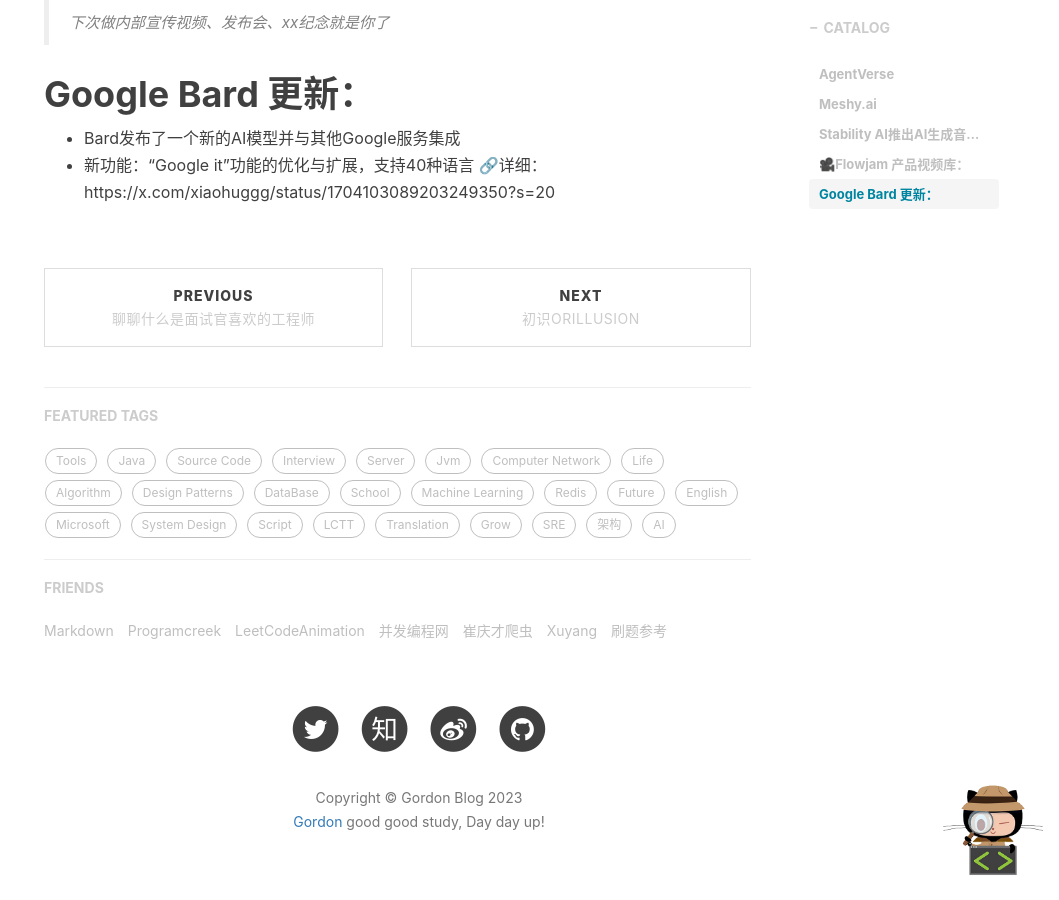
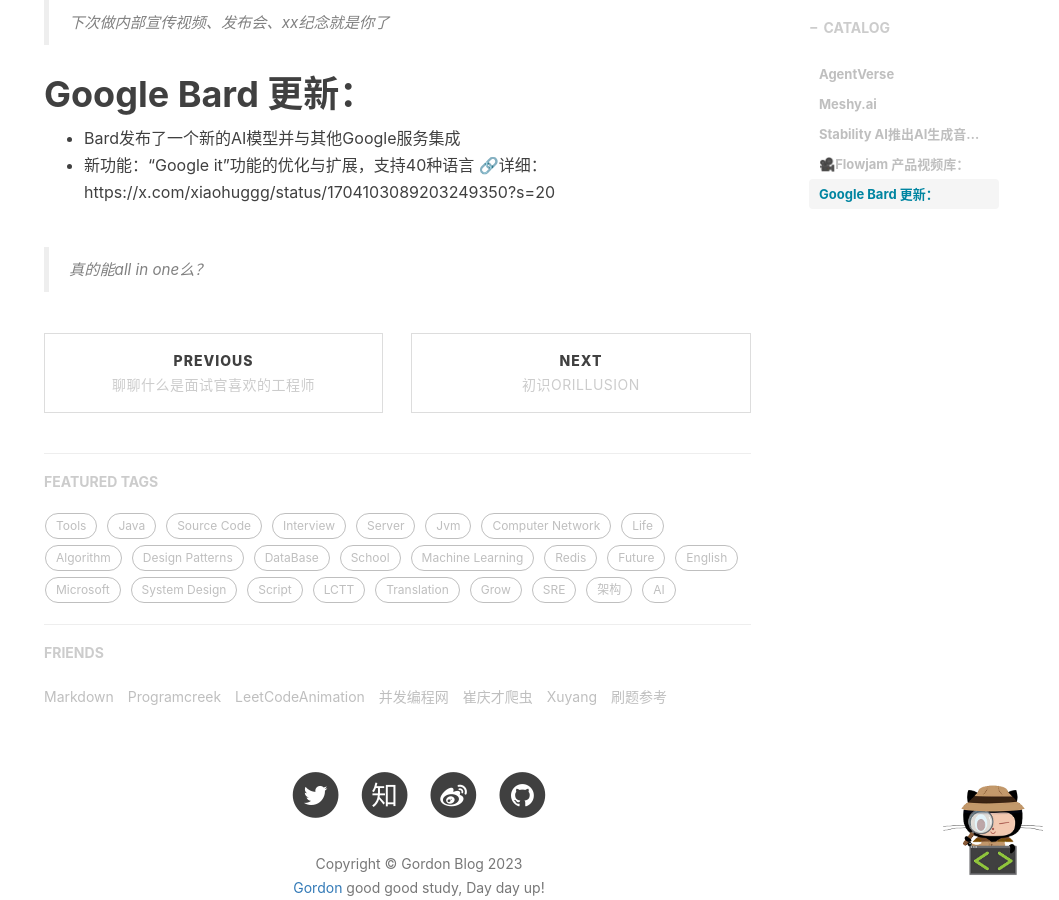
Before and after one commit to Gordon-Deng/Gordon-Deng.github.io, a Jekyll site: the page built from _posts/2023-09-12-ai学徒日记.markdown, in a window 1280 px wide and 900 px high, scrolled down 1579 px. Shown: the whole window, without its empty margins (221-1280 px from the left). Built offline with Jekyll 4.4.1, drawn with Linux system fonts in a browser that asks for light colours; nearby versions of some CDN libraries; comment, search, counter and statistics services are not loaded.

Commit message:
Update 2023-09-12-ai学徒日记.markdown

```diff
--- a/_posts/2023-09-12-ai学徒日记.markdown
+++ b/_posts/2023-09-12-ai学徒日记.markdown
@@ -46,3 +46,5 @@
 - Bard发布了一个新的AI模型并与其他Google服务集成
 - 新功能：“Google it”功能的优化与扩展，支持40种语言
 🔗详细：https://x.com/xiaohuggg/status/1704103089203249350?s=20
+
+> 真的能all in one么？
```
